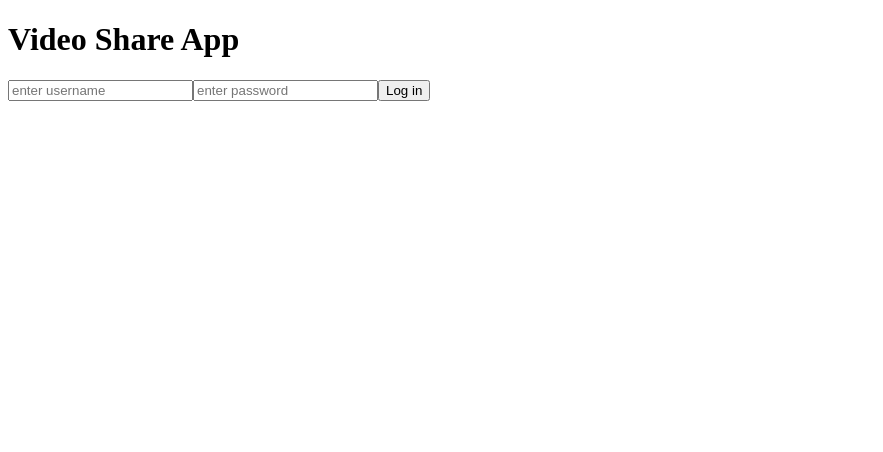
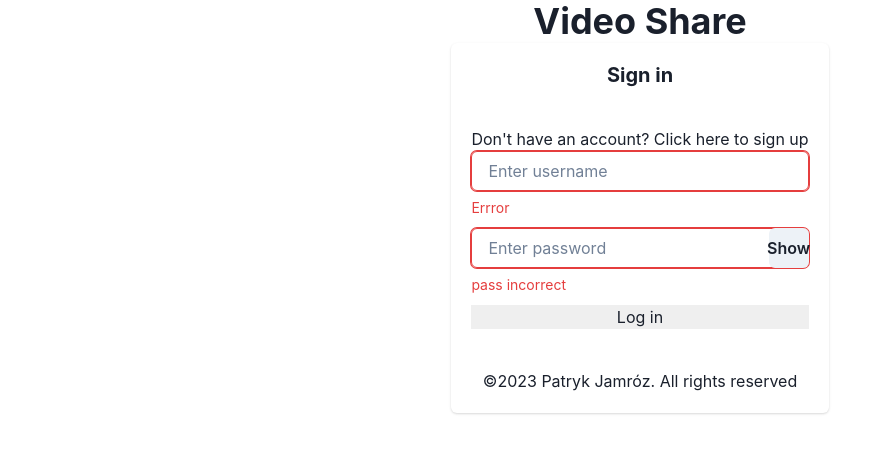
Before and after one commit to PatrykJamroz/video-share, a React app in the folder video_share/frontend/: page /login in a window 1280 px wide. Shown: the top 452 px of the page, without its empty margins (0-883 px from the left). Built offline with nearby package versions, Linux system fonts and the light colour scheme; the HTML template or start-up script is replaced by a standard one.

Commit message:
fix routes, layout, start editing loginpage

```diff
--- a/video_share/frontend/package.json
+++ b/video_share/frontend/package.json
@@ -30,11 +30,15 @@
   },
   "dependencies": {
     "@babel/plugin-proposal-class-properties": "^7.18.6",
+    "@chakra-ui/react": "^2.6.1",
+    "@emotion/react": "^11.11.0",
+    "@emotion/styled": "^11.11.0",
     "@types/jest": "^29.5.1",
     "@types/node": "^18.16.0",
     "@types/react": "^18.0.38",
     "@types/react-dom": "^18.0.11",
     "axios": "^1.4.0",
+    "framer-motion": "^10.12.8",
     "jwt-decode": "^3.1.2",
     "react-router": "^6.10.0",
     "react-router-dom": "^6.10.0"
--- a/video_share/frontend/src/api/axiosInstance.ts
+++ b/video_share/frontend/src/api/axiosInstance.ts
@@ -9,7 +9,6 @@ export const axiosInstance = axios.create({
 axiosInstance.interceptors.request.use(
   (config) => {
     const token = JSON.parse(localStorage.getItem("token"));
-    console.log({ token });
     if (token) {
       config.headers.Authorization = `Bearer ${token.access}`;
     }
--- a/video_share/frontend/src/components/App.tsx
+++ b/video_share/frontend/src/components/App.tsx
@@ -6,25 +6,22 @@ import { createBrowserRouter, RouterProvider } from "react-router-dom";
 import { LoginPage } from "../pages/LoginPage";
 import { AuthProvider } from "../context/AuthProvider";
 import { HomePage } from "../pages/HomePage";
-import { ProtectedRoute } from "../pages/ProtectedRoute";
 import { Dashboard } from "../pages/Dashboard";
+import { ChakraProvider } from "@chakra-ui/react";
 
 const router = createBrowserRouter([
   {
-    // path: "",
     element: (
-      <AuthProvider>
-        <Root />
-      </AuthProvider>
+      <ChakraProvider>
+        <AuthProvider>
+          <Root />
+        </AuthProvider>
+      </ChakraProvider>
     ),
     children: [
       {
         path: "",
-        element: (
-          <ProtectedRoute>
-            <HomePage />
-          </ProtectedRoute>
-        ),
+        element: <HomePage />,
       },
       {
         path: "/login",
@@ -32,11 +29,7 @@ const router = createBrowserRouter([
       },
       {
         path: "/dashboard",
-        element: (
-          <ProtectedRoute>
-            <Dashboard />
-          </ProtectedRoute>
-        ),
+        element: <Dashboard />,
       },
     ],
   },
--- /dev/null
+++ b/video_share/frontend/src/components/AppMenu.tsx
@@ -0,0 +1,22 @@
+import { Avatar, Box, Button, Heading } from "@chakra-ui/react";
+import * as React from "react";
+import { useAuthContext } from "../context/AuthProvider";
+
+export function AppMenu() {
+  const authContext = useAuthContext();
+
+  return (
+    <Box borderWidth="1px" borderRadius="lg" overflow="hidden">
+      <Heading>Heding</Heading>
+      <Box display={"flex"} flexDir="row">
+        <Avatar name="Dan Abrahmov" src="https://bit.ly/dan-abramov" />
+        <Heading as="h4" size="md">
+          {authContext.user.username}
+        </Heading>
+      </Box>
+      <Button colorScheme="blue" onClick={authContext.logoutUser}>
+        Log out
+      </Button>
+    </Box>
+  );
+}
--- a/video_share/frontend/src/context/AuthProvider.tsx
+++ b/video_share/frontend/src/context/AuthProvider.tsx
@@ -34,6 +34,10 @@ interface AuthContextValue {
 const AuthContext = createContext<AuthContextValue | null>(null);
 export function AuthProvider(props: AuthProviderProps): JSX.Element {
   const [loading, setLoading] = useState<boolean>(true);
+  const [loginErrors, setLoginErrors] = useState({
+    username: "",
+    password: "",
+  });
 
   const [token, setToken] = useState<Token | null>(() => {
     setLoading(false);
@@ -62,13 +66,17 @@ export function AuthProvider(props: AuthProviderProps): JSX.Element {
         }),
       });
       //TODO FIX token set as error data, eg. incorrect login details
-      const data: Token = await response.json();
-      setToken(data);
-      localStorage.setItem("token", JSON.stringify(data));
-      setUser(jwt_decode(data.access));
-      localStorage.setItem("user", JSON.stringify(jwt_decode(data.access)));
-      navigate(location.state.redirectedFrom ?? "/");
+      if (response.ok) {
+        const data: Token = await response.json();
+        setToken(data);
+        localStorage.setItem("token", JSON.stringify(data));
+        setUser(jwt_decode(data.access));
+        localStorage.setItem("user", JSON.stringify(jwt_decode(data.access)));
+        navigate(location.pathname ?? "/");
+      }
+      console.log({ response });
     } catch (e) {
+      console.log({ e });
       throw new Error(e);
     }
   };
--- a/video_share/frontend/src/pages/HomePage.tsx
+++ b/video_share/frontend/src/pages/HomePage.tsx
@@ -1,9 +1,7 @@
 import * as React from "react";
-import { useAuthContext } from "../context/AuthProvider";
 import { useEffect, useState } from "react";
 import { axiosInstance } from "../api/axiosInstance";
 export function HomePage(): JSX.Element {
-  const authContext = useAuthContext();
   const [feed, setFeed] = useState([]);
 
   async function getFeed() {
@@ -14,16 +12,11 @@ export function HomePage(): JSX.Element {
     getFeed();
   }, []);
 
-  console.log(feed);
-
   return (
     <>
-      Home Page <br />
-      Hello {authContext.user.username}!
       {feed.map((post) => (
         <p key={post.id}>{post.video_url}</p>
       ))}
-      {JSON.stringify(authContext.user)}
     </>
   );
 }
--- a/video_share/frontend/src/pages/LoginPage.tsx
+++ b/video_share/frontend/src/pages/LoginPage.tsx
@@ -1,19 +1,58 @@
 import * as React from "react";
 import { useAuthContext } from "../context/AuthProvider";
-import { Navigate } from "react-router";
+import { Navigate, useLocation } from "react-router";
+import {
+  Container,
+  Heading,
+  Box,
+  Card,
+  CardHeader,
+  CardBody,
+  Text,
+  CardFooter,
+  FormControl,
+  FormLabel,
+  Input,
+  FormHelperText,
+  FormErrorMessage,
+  Stack,
+  InputGroup,
+  InputRightElement,
+  Button,
+} from "@chakra-ui/react";
 
 export function LoginPage() {
   const authContext = useAuthContext();
+
+  const [loginData, setLoginData] = React.useState({
+    userName: "",
+    password: "",
+  });
+  const [formErrors, setFormErrors] = React.useState({
+    userName: "k",
+    password: "",
+  });
 
   if (authContext.token) {
     return <Navigate to={"/"} />;
   }
 
   return (
-    <div>
+    <Container maxW="2xl" centerContent>
+      <Heading>Video Share</Heading>
+      <Box>
+        <Card align="center">
+          <CardHeader>
+            <Heading size="md">Sign in</Heading>
+          </CardHeader>
+          <CardBody>
+            <Text align="center">
+              Don't have an account? Click here to sign up
+            </Text>
             <form
               onSubmit={(e) => {
                 e.preventDefault();
+                console.log(e);
                 //TODO fix types
                 authContext.loginUser(
                   e.target.username.value,
@@ -21,10 +60,39 @@ export function LoginPage() {
                 );
               }}
             >
-        <input type="text" name="username" placeholder="enter username" />
-        <input type="password" name="password" placeholder="enter password" />
+              <Stack spacing={3}>
+                <FormControl isInvalid={true}>
+                  <Input
+                    type="text"
+                    placeholder="Enter username"
+                    name="username"
+                    isInvalid={true}
+                  />
+                  {true && <FormErrorMessage>Errror</FormErrorMessage>}
+                </FormControl>
+                <FormControl isInvalid={true}>
+                  <InputGroup>
+                    <Input
+                      type="password"
+                      placeholder="Enter password"
+                      name="password"
+                      isInvalid={true}
+                    />
+                    <InputRightElement>
+                      <Button>Show</Button>
+                    </InputRightElement>
+                  </InputGroup>
+                  {true && <FormErrorMessage>pass incorrect</FormErrorMessage>}
+                </FormControl>
                 <input type="submit" value="Log in" />
+              </Stack>
             </form>
-    </div>
+          </CardBody>
+          <CardFooter>
+            ©{new Date().getFullYear()} Patryk Jamróz. All rights reserved
+          </CardFooter>
+        </Card>
+      </Box>
+    </Container>
   );
 }
--- a/video_share/frontend/src/pages/ProtectedRoute.tsx
+++ b/video_share/frontend/src/pages/ProtectedRoute.tsx
@@ -9,6 +9,7 @@ interface Props {
 export function ProtectedRoute(props: Props): JSX.Element {
   const authContext = useAuthContext();
   const location = useLocation();
+
   if (!authContext.user) {
     return (
       <Navigate
@@ -18,5 +19,6 @@ export function ProtectedRoute(props: Props): JSX.Element {
       />
     );
   }
+  //TODO probably outlet not required, redirect does not work
   return props.children ? props.children : <Outlet />;
 }
--- a/video_share/frontend/src/pages/Root.tsx
+++ b/video_share/frontend/src/pages/Root.tsx
@@ -1,19 +1,29 @@
 import * as React from "react";
 import { Outlet } from "react-router";
 import { useAuthContext } from "../context/AuthProvider";
+import { Flex, Box } from "@chakra-ui/react";
+import { AppMenu } from "../components/AppMenu";
+import { LoginPage } from "./LoginPage";
+import { ProtectedRoute } from "./ProtectedRoute";
+import { Navigate, useLocation } from "react-router";
 
 export function Root(): JSX.Element {
   const authContext = useAuthContext();
 
+  if (!authContext.user) {
+    return <LoginPage />;
+  }
+
   return (
-    <>
-      <h1>Video Share App</h1>
-      {authContext.user && (
-        <button onClick={authContext.logoutUser}>Log out</button>
-      )}
-      <main>
-        <Outlet />
-      </main>
-    </>
+    <Flex w="100%">
+      <Box w="30%" position="sticky" top="0">
+        <AppMenu />
+      </Box>
+      <Box w="70%" ml="1%">
+        <ProtectedRoute>
+          <Outlet />
+        </ProtectedRoute>
+      </Box>
+    </Flex>
   );
 }
```
Also changed, not shown: 1 other file (tests, documents, lock files or other folders). Lines whose indentation alone changed are shown as unchanged.
